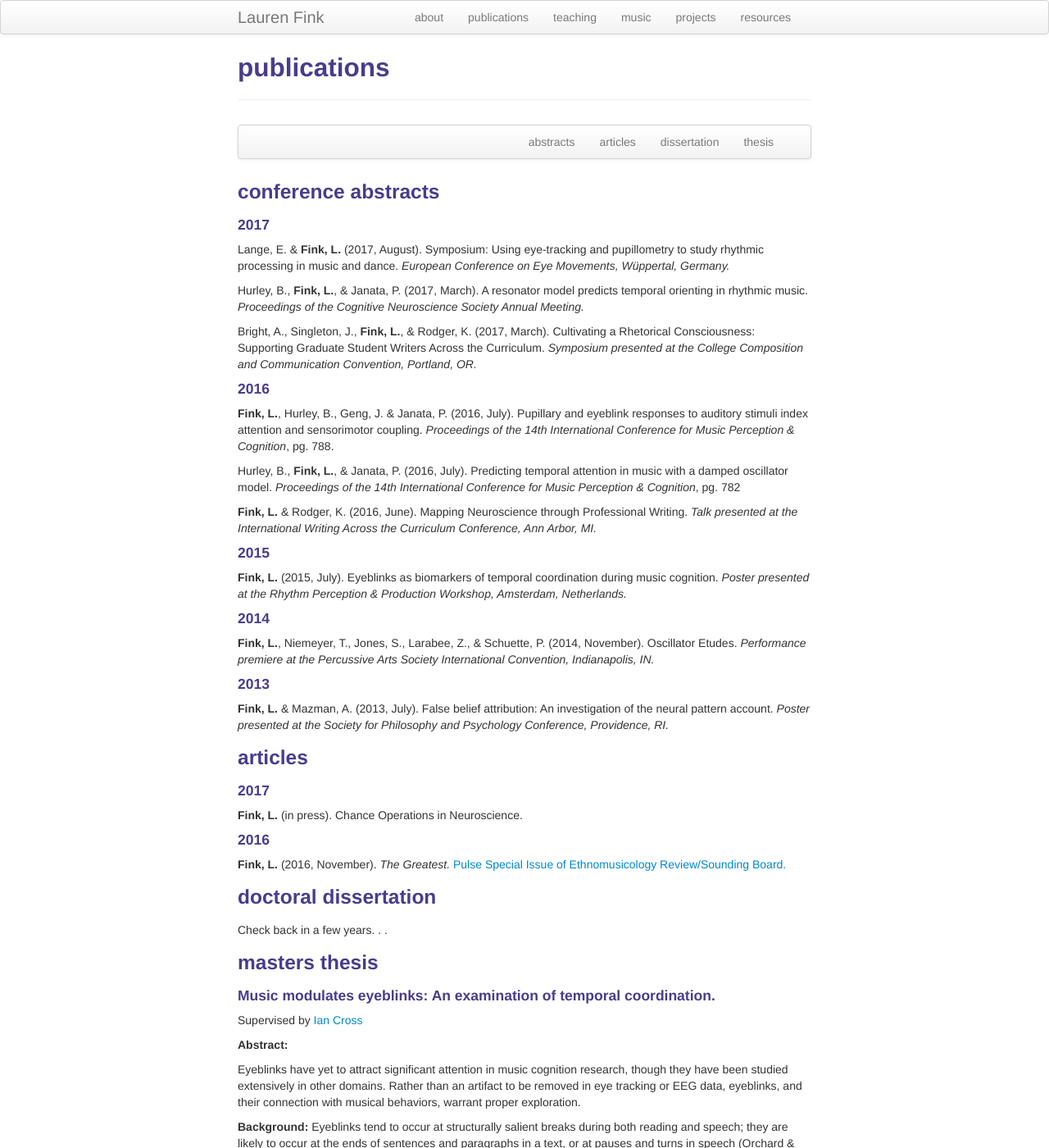
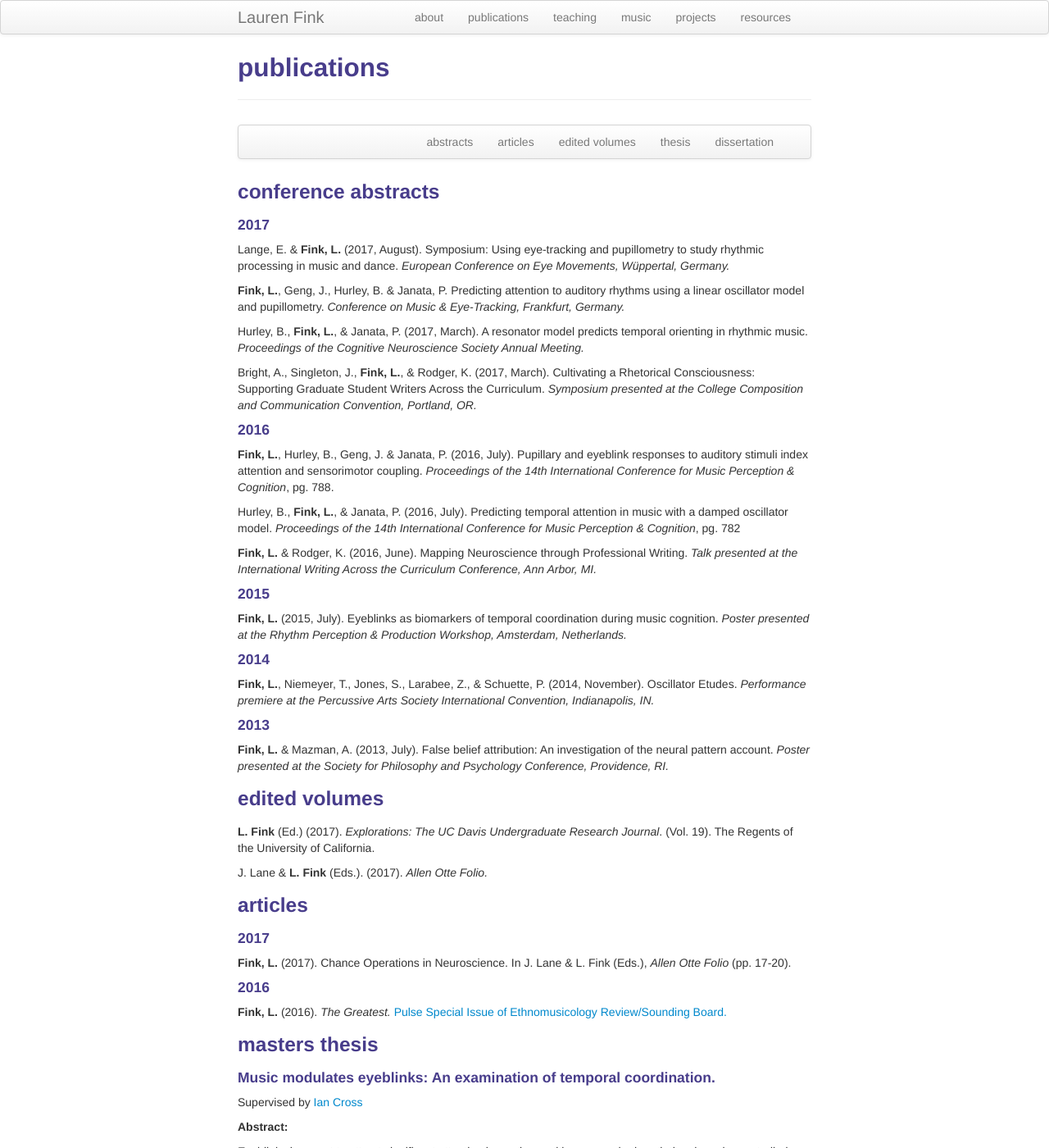
Before and after one commit to lkfink/lkfink.github.io, a Jekyll site: the page built from pages/pubs.md, in a window 1280 px wide and 1400 px high. Shown: the whole window at 82% size. Built offline with Jekyll 4.4.1, drawn with Linux system fonts in a browser that asks for light colours; some of the changed text lies outside the part shown.

Commit message:
Create pubs.md
added new articles/volumes

```diff
--- a/pages/pubs.md
+++ b/pages/pubs.md
@@ -9,8 +9,9 @@ description: Lauren Fink's publications
         <ul class="nav">
             <li><a href="#abstracts">abstracts</a></li>
             <li><a href="#articles">articles</a></li>
+            <li><a href="#editor">edited volumes</a></li>
+            <li><a href="#thesis">thesis</a></li>
             <li><a href="#dissertation">dissertation</a></li>
-            <li><a href="#thesis">thesis</a></li>
         </ul>
     </div>
 </div>
@@ -20,6 +21,8 @@ description: Lauren Fink's publications
 
 #### 2017
 Lange, E. & **Fink, L.** (2017, August). Symposium: Using eye-tracking and pupillometry to study rhythmic processing in music and dance. *European Conference on Eye Movements, Wüppertal, Germany.*
+
+**Fink, L.**, Geng, J., Hurley, B. & Janata, P. Predicting attention to auditory rhythms using a linear oscillator model and pupillometry. *Conference on Music & Eye-Tracking, Frankfurt, Germany.*
 
 Hurley, B., **Fink, L.**, & Janata, P. (2017, March). A resonator model predicts temporal orienting in rhythmic music. *Proceedings of the Cognitive Neuroscience Society Annual Meeting.*
 
@@ -43,19 +46,20 @@ Hurley, B., **Fink, L.**, & Janata, P. (2016, July). Predicting temporal attenti
 
 
 
+### <a name="editor"></a>edited volumes
+
+**L. Fink** (Ed.) (2017). *Explorations: The UC Davis Undergraduate Research Journal*. (Vol. 19). The Regents of the University of California.
+
+J. Lane & **L. Fink** (Eds.). (2017). *Allen Otte Folio.*
+
+
 ### <a name="articles"></a>articles
 
 #### 2017
-**Fink, L.** (in press). Chance Operations in Neuroscience.
+**Fink, L.** (2017). Chance Operations in Neuroscience.  In J. Lane & L. Fink (Eds.), *Allen Otte Folio* (pp. 17-20).
 
 #### 2016
-**Fink, L.** (2016, November). *The Greatest.* [Pulse Special Issue of Ethnomusicology Review/Sounding Board.](http://ethnomusicologyreview.ucla.edu/sounding-board/special-issue){:target="_blank"}
-
-
-
-### <a name="dissertation"></a>doctoral dissertation
-
-Check back in a few years. . .
+**Fink, L.** (2016). *The Greatest.* [Pulse Special Issue of Ethnomusicology Review/Sounding Board.](http://ethnomusicologyreview.ucla.edu/sounding-board/special-issue){:target="_blank"}
 
 
 
```
Also changed, not shown: other parts of pages/pubs.md (+5 -0 lines).
